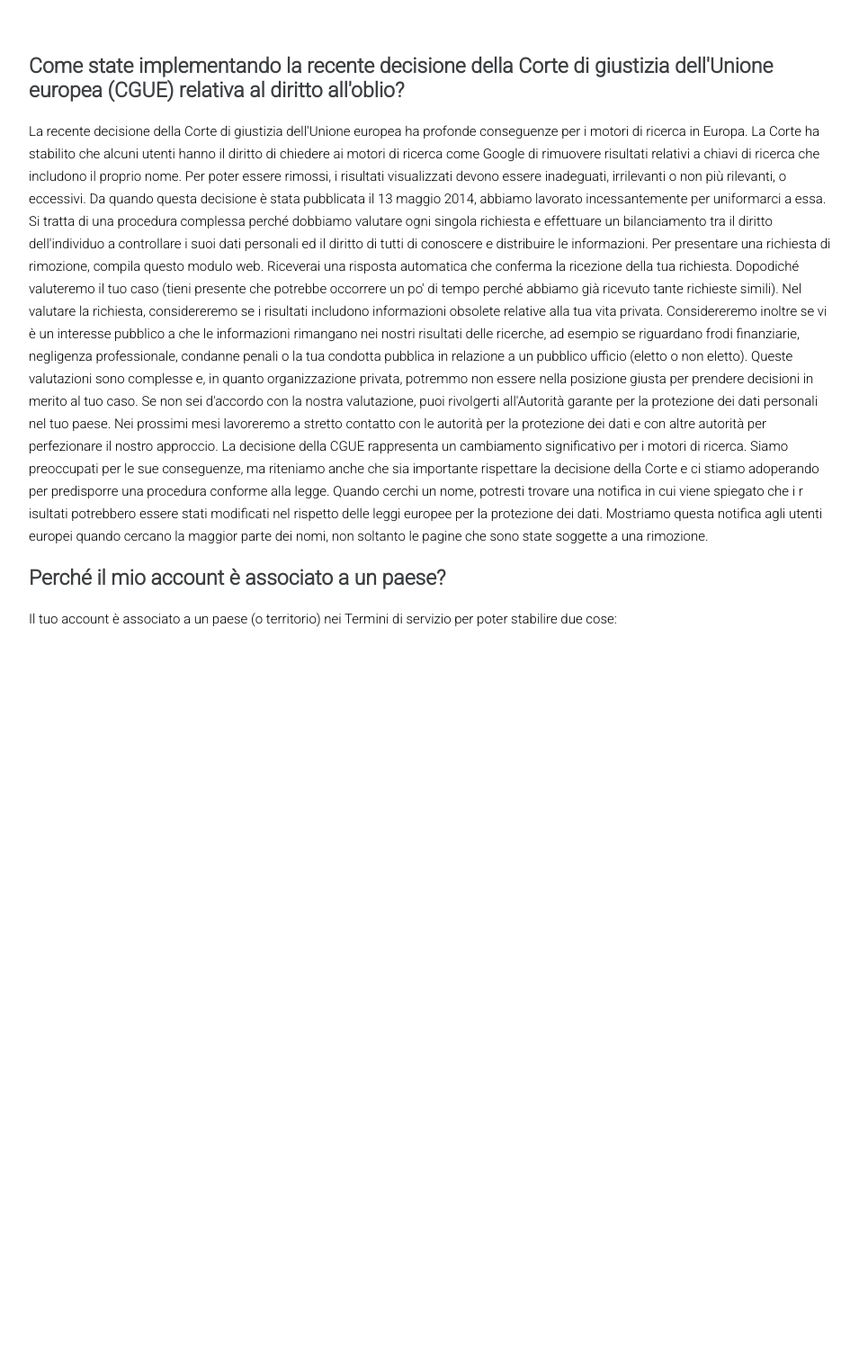
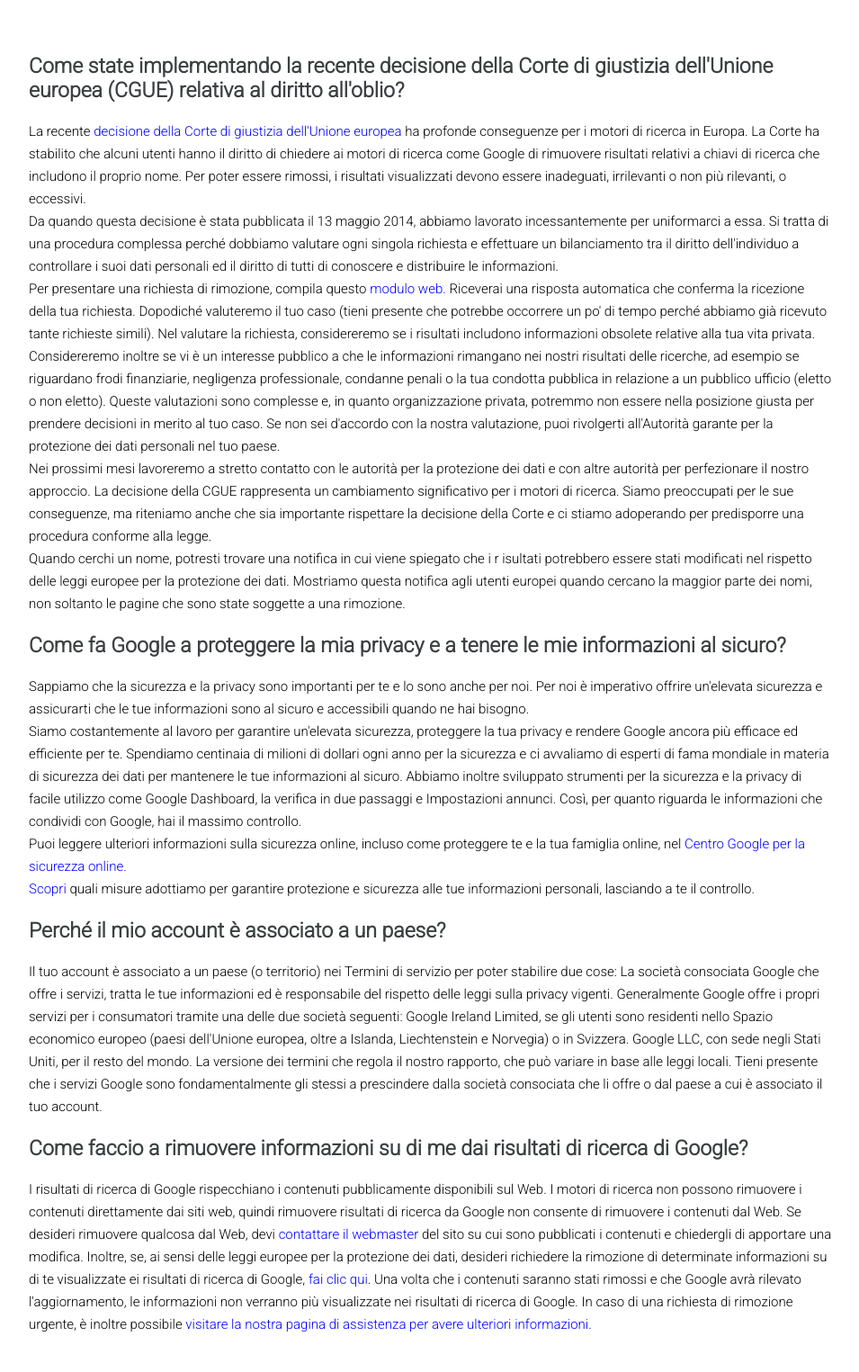
Before and after one commit to Ari88anna/php-google-faq, a PHP site: page / in a window 1280 px wide. Shown: the part 111-1636 px from the top of the page at 90% size, without its empty margins (160-1115 px from the left). Before the commit the page ends 808 px from the top, so only its background shows below. Run offline with PHP 8.4, Linux system fonts and the light colour scheme.

Commit message:
sistemato array domande inserito link

```diff
--- a/css/style.css
+++ b/css/style.css
@@ -4,7 +4,7 @@
     margin: 0;
     box-sizing: border-box;
 }
-
+/* Common */
 body {
     font-family: 'Roboto', sans-serif;
 }
@@ -15,6 +15,7 @@ body {
 
 }
 
+/* HEADER */
 .logo {
     display: flex;
     padding-top: 20px;
@@ -58,10 +59,11 @@ header::after {
     padding: 8px;
 }
 
+/* MAIN */
 .each-question {
     width: 70%;
     margin: auto;
-    padding-top: 40px;
+    padding: 40px 0;
 }
 
 .each-question h2 {
@@ -74,3 +76,8 @@ header::after {
     font-size: 15px;
     line-height: 25px;
 }
+
+.each-question p a {
+    color: blue;
+    text-decoration: none;
+}
--- a/index.php
+++ b/index.php
@@ -3,34 +3,61 @@
         [
             'domanda' => "Come state implementando la recente decisione della Corte di giustizia dell'Unione europea (CGUE) relativa al diritto all'oblio?",
 
-            'risposta' => "La recente decisione della Corte di giustizia dell'Unione europea ha profonde conseguenze per i motori di ricerca in Europa.
+            'risposta' => "La recente <a href=''>decisione della Corte di giustizia dell'Unione europea</a> ha profonde conseguenze per i motori di ricerca in Europa.
                             La Corte ha stabilito che alcuni utenti hanno il diritto di chiedere ai motori di ricerca come Google di rimuovere risultati relativi a chiavi di ricerca
-            che includono il proprio nome. Per poter essere rimossi, i risultati visualizzati devono essere inadeguati, irrilevanti o non più rilevanti, o eccessivi.
+                            che includono il proprio nome. Per poter essere rimossi, i risultati visualizzati devono essere inadeguati, irrilevanti o non più rilevanti, o eccessivi.<br>
                             Da quando questa decisione è stata pubblicata il 13 maggio 2014, abbiamo lavorato incessantemente per uniformarci a essa.
                             Si tratta di una procedura complessa perché dobbiamo valutare ogni singola richiesta e effettuare un bilanciamento tra il diritto dell'individuo a controllare i
-            suoi dati personali ed il diritto di tutti di conoscere e distribuire le informazioni. Per presentare una richiesta di rimozione, compila questo modulo web.
+                            suoi dati personali ed il diritto di tutti di conoscere e distribuire le informazioni.<br> Per presentare una richiesta di rimozione, compila questo <a href=''>modulo web. </a>
                             Riceverai una risposta automatica che conferma la ricezione della tua richiesta. Dopodiché valuteremo il tuo caso (tieni presente che potrebbe occorrere un po' di
                             tempo perché abbiamo già ricevuto tante richieste simili). Nel valutare la richiesta, considereremo se i risultati includono informazioni obsolete relative alla tua
                             vita privata. Considereremo inoltre se vi è un interesse pubblico a che le informazioni rimangano nei nostri risultati delle ricerche, ad esempio se riguardano
                             frodi finanziarie, negligenza professionale, condanne penali o la tua condotta pubblica in relazione a un pubblico ufficio (eletto o non eletto).
                             Queste valutazioni sono complesse e, in quanto organizzazione privata, potremmo non essere nella posizione giusta per prendere decisioni in merito al tuo caso.
-            Se non sei d'accordo con la nostra valutazione, puoi rivolgerti all'Autorità garante per la protezione dei dati personali nel tuo paese. Nei prossimi mesi lavoreremo
+                            Se non sei d'accordo con la nostra valutazione, puoi rivolgerti all'Autorità garante per la protezione dei dati personali nel tuo paese.<br>  Nei prossimi mesi lavoreremo
                             a stretto contatto con le autorità per la protezione dei dati e con altre autorità per perfezionare il nostro approccio. La decisione della CGUE rappresenta un
                             cambiamento significativo per i motori di ricerca. Siamo preoccupati per le sue conseguenze, ma riteniamo anche che sia importante rispettare la decisione della
-            Corte e ci stiamo adoperando per predisporre una procedura conforme alla legge. Quando cerchi un nome, potresti trovare una notifica in cui viene spiegato che i r
+                            Corte e ci stiamo adoperando per predisporre una procedura conforme alla legge.<br>  Quando cerchi un nome, potresti trovare una notifica in cui viene spiegato che i r
                             isultati potrebbero essere stati modificati nel rispetto delle leggi europee per la protezione dei dati. Mostriamo questa notifica agli utenti europei quando
                             cercano la maggior parte dei nomi, non soltanto le pagine che sono state soggette a una rimozione."
 
         ],
         [
+            'domanda' => "Come fa Google a proteggere la mia privacy e a tenere le mie informazioni al sicuro?",
+
+            'risposta' => "Sappiamo che la sicurezza e la privacy sono importanti per te e lo sono anche per noi.
+                            Per noi è imperativo offrire un'elevata sicurezza e assicurarti che le tue informazioni sono al sicuro e accessibili quando ne hai bisogno.<br>
+                            Siamo costantemente al lavoro per garantire un'elevata sicurezza, proteggere la tua privacy e rendere Google ancora più efficace ed efficiente per te.
+                            Spendiamo centinaia di milioni di dollari ogni anno per la sicurezza e ci avvaliamo di esperti di fama mondiale in materia di sicurezza dei dati per mantenere
+                            le tue informazioni al sicuro. Abbiamo inoltre sviluppato strumenti per la sicurezza e la privacy di facile utilizzo come Google Dashboard,
+                            la verifica in due passaggi e Impostazioni annunci. Così, per quanto riguarda le informazioni che condividi con Google, hai il massimo controllo.<br>
+                            Puoi leggere ulteriori informazioni sulla sicurezza online, incluso come proteggere te e la tua famiglia online, nel <a href=''>Centro Google per la sicurezza online.</a> <br>
+                            <a href=''>Scopri</a> quali misure adottiamo per garantire protezione e sicurezza alle tue informazioni personali, lasciando a te il controllo."
+        ],
+        [
             'domanda' => "Perché il mio account è associato a un paese?",
 
-            'risposta' => "Il tuo account è associato a un paese (o territorio) nei Termini di servizio per poter stabilire due cose:"
-        ]
+            'risposta' => "Il tuo account è associato a un paese (o territorio) nei Termini di servizio per poter stabilire due cose:
+                            La società consociata Google che offre i servizi, tratta le tue informazioni ed è responsabile del rispetto delle leggi sulla privacy vigenti. Generalmente Google offre i propri servizi per i consumatori tramite una delle due società seguenti:
+                            Google Ireland Limited, se gli utenti sono residenti nello Spazio economico europeo (paesi dell'Unione europea, oltre a Islanda, Liechtenstein e Norvegia) o in Svizzera.
+                            Google LLC, con sede negli Stati Uniti, per il resto del mondo.
+                            La versione dei termini che regola il nostro rapporto, che può variare in base alle leggi locali.
+                            Tieni presente che i servizi Google sono fondamentalmente gli stessi a prescindere dalla società consociata che li offre o dal paese a cui è associato il tuo account."
+        ],
+        [
 
+            'domanda' => "Come faccio a rimuovere informazioni su di me dai risultati di ricerca di Google?",
+
+            'risposta' => "I risultati di ricerca di Google rispecchiano i contenuti pubblicamente disponibili sul Web.
+                            I motori di ricerca non possono rimuovere i contenuti direttamente dai siti web, quindi rimuovere risultati di ricerca da Google non consente di rimuovere i
+                            contenuti dal Web. Se desideri rimuovere qualcosa dal Web, devi <a href=''>contattare il webmaster</a> del sito su cui sono pubblicati i contenuti e chiedergli di apportare una
+                            modifica. Inoltre, se, ai sensi delle leggi europee per la protezione dei dati, desideri richiedere la rimozione di determinate informazioni su di te visualizzate
+                            ei risultati di ricerca di Google, <a href=''>fai clic qui</a>. Una volta che i contenuti saranno stati rimossi e che Google avrà rilevato l'aggiornamento, le informazioni non
+                            verranno più visualizzate nei risultati di ricerca di Google. In caso di una richiesta di rimozione urgente, è inoltre possibile <a href=''>visitare la nostra pagina di
+                            assistenza per avere ulteriori informazioni.</a>"
 
         ]
-
+    ]
 
 ?>
 
```
Lines whose indentation alone changed are shown as unchanged.
